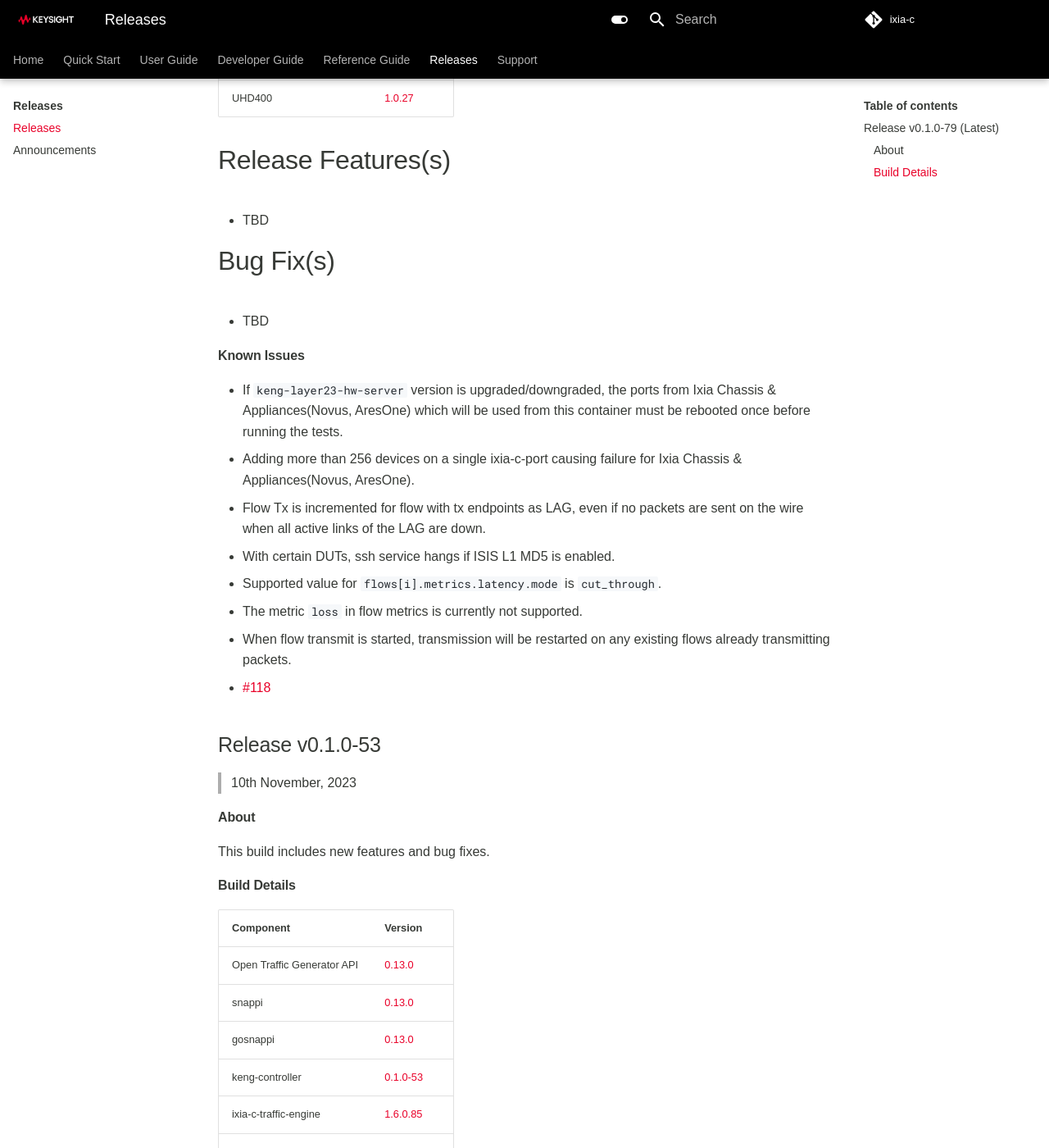
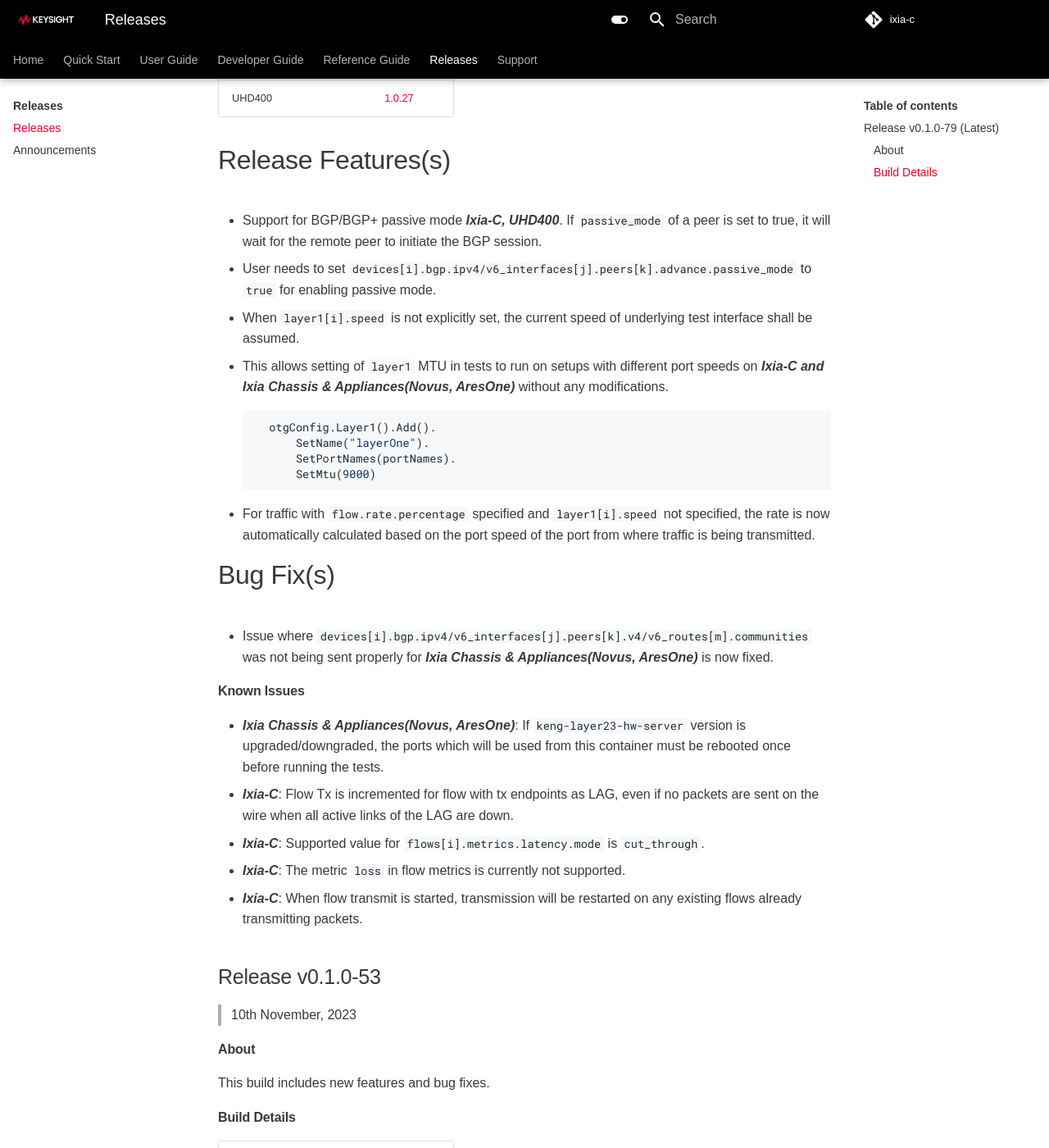
Before and after one commit to open-traffic-generator/ixia-c, an MkDocs documentation site: the page built from docs/releases.md, in a window 1280 px wide and 1400 px high, scrolled down 894 px. Shown: the whole window at 82% size. Built offline with MkDocs 1.6.1 and Material for MkDocs 9.7.7, drawn with Linux system fonts in a browser that asks for light colours; some web fonts are replaced; comment, search, counter and statistics services are not loaded.

Commit message:
Release notes

````diff
--- a/docs/releases.md
+++ b/docs/releases.md
@@ -25,22 +25,29 @@
 | UHD400                    | [1.0.27](https://downloads.ixiacom.com/support/downloads_and_updates/public/UHD400/1.0/1.0.27/artifacts.tar)         |
 
 # Release Features(s)
-* TBD
-
+* Support for BGP/BGP+ passive mode <b><i>Ixia-C, UHD400</i></b>. If `passive_mode` of a peer is set to true, it will wait for the remote peer to initiate the BGP session.
+  - User needs to set `devices[i].bgp.ipv4/v6_interfaces[j].peers[k].advance.passive_mode` to `true` for enabling passive mode.
+
+* When `layer1[i].speed` is not explicitly set, the current speed of underlying test interface shall be assumed.
+  - This allows setting of `layer1` MTU in tests to run on  setups with different port speeds on <b><i>Ixia-C and Ixia Chassis & Appliances(Novus, AresOne)</i></b> without any modifications.
+    ```go
+      otgConfig.Layer1().Add().
+          SetName("layerOne").
+          SetPortNames(portNames).
+          SetMtu(9000)
+    ```
+  - For traffic with `flow.rate.percentage` specified and `layer1[i].speed` not specified, the rate is now automatically calculated based on the port speed of the port from where traffic is being transmitted.
 
 # Bug Fix(s)
-* TBD
-
-
-#### Known Issues
-* If `keng-layer23-hw-server` version is upgraded/downgraded, the ports from Ixia Chassis & Appliances(Novus, AresOne) which will be used from this container must be rebooted once before running the tests.
-* Adding more than 256 devices on a single ixia-c-port causing failure for Ixia Chassis & Appliances(Novus, AresOne).
-* Flow Tx is incremented for flow with tx endpoints as LAG, even if no packets are sent on the wire when all active links of the LAG are down.
-* With certain DUTs, ssh service hangs if ISIS L1 MD5 is enabled.
-* Supported value for `flows[i].metrics.latency.mode` is `cut_through`.
-* The metric `loss` in flow metrics is currently not supported.
-* When flow transmit is started, transmission will be restarted on any existing flows already transmitting packets.
-* [#118](https://github.com/open-traffic-generator/ixia-c/issues/118)
+* Issue where `devices[i].bgp.ipv4/v6_interfaces[j].peers[k].v4/v6_routes[m].communities` was not being sent properly for <b><i>Ixia Chassis & Appliances(Novus, AresOne)</i></b> is now fixed.
+
+
+#### Known Issues
+* <b><i>Ixia Chassis & Appliances(Novus, AresOne)</i></b>: If `keng-layer23-hw-server` version is upgraded/downgraded, the ports which will be used from this container must be rebooted once before running the tests.
+* <b><i>Ixia-C</i></b>: Flow Tx is incremented for flow with tx endpoints as LAG, even if no packets are sent on the wire when all active links of the LAG are down.
+* <b><i>Ixia-C</i></b>: Supported value for `flows[i].metrics.latency.mode` is `cut_through`.
+* <b><i>Ixia-C</i></b>: The metric `loss` in flow metrics is currently not supported.
+* <b><i>Ixia-C</i></b>: When flow transmit is started, transmission will be restarted on any existing flows already transmitting packets.
 
 ## Release  v0.1.0-53
 > 10th November, 2023
````
